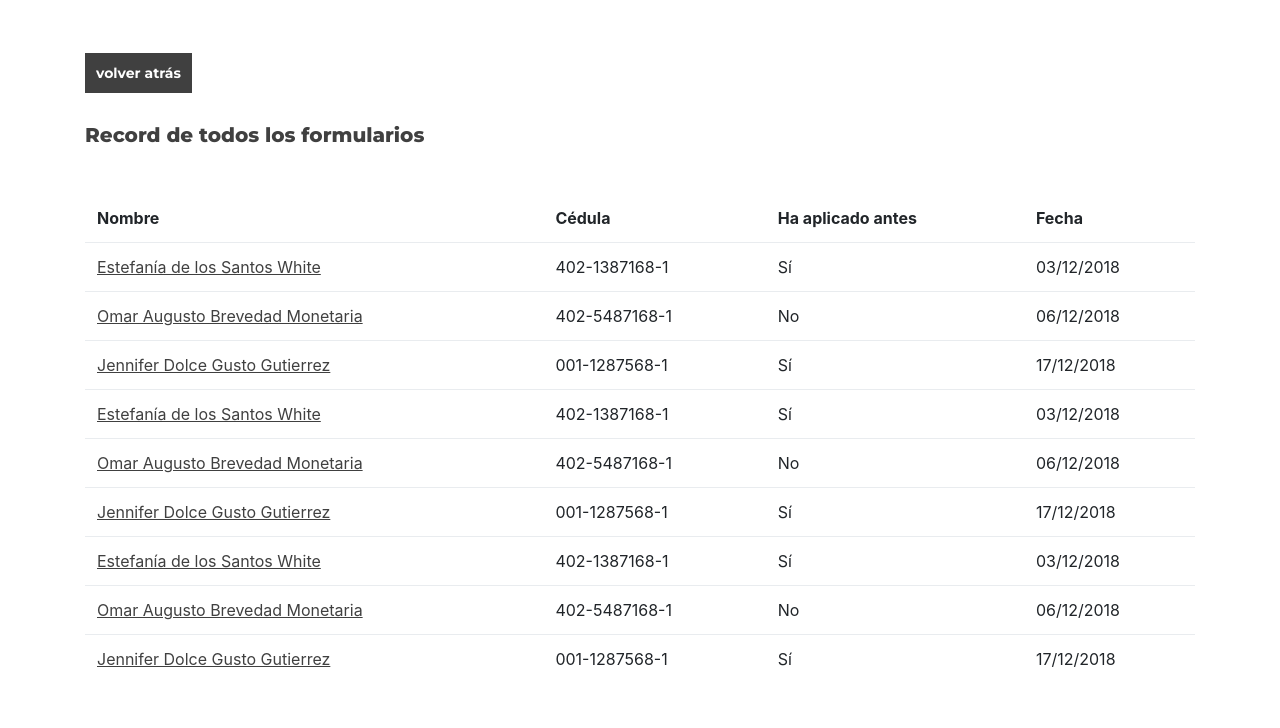
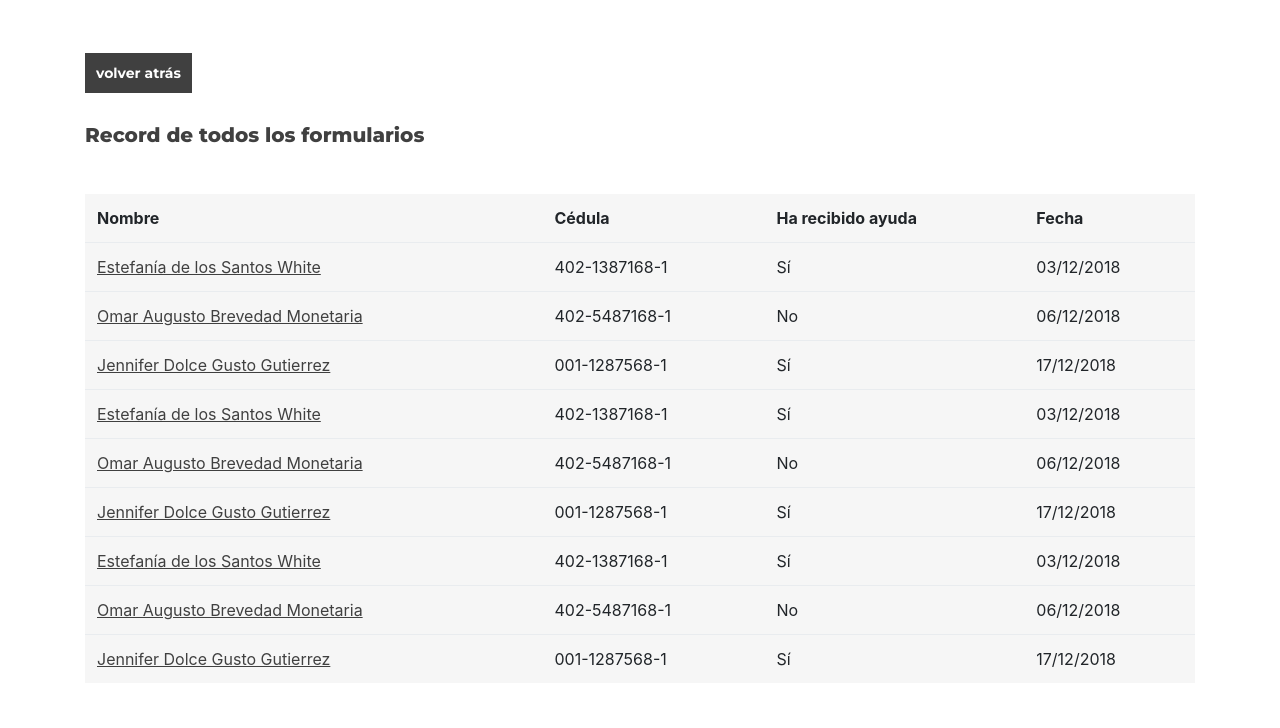
Before and after one commit to ManuelLoraA/heartcare-do, a website: page record.html in a window 1280 px wide. Shown: the top 728 px of the page. Drawn offline with nearby package versions, Linux system fonts and the light colour scheme.

Commit message:
table background and section change

```diff
--- a/record.html
+++ b/record.html
@@ -38,7 +38,7 @@
                 <tr>
                     <th scope="col">Nombre</th>
                     <th scope="col">Cédula</th>
-                    <th scope="col">Ha aplicado antes</th>
+                    <th scope="col">Ha recibido ayuda</th>
                     <th scope="col">Fecha</th>
                 </tr>
             </thead>
--- a/scss/main-stylesheet.scss
+++ b/scss/main-stylesheet.scss
@@ -273,6 +273,7 @@ label {
 // RECORDS
 .table {
     margin-top: 40px;
+    background-color: #80808012;
 }
 
 .table thead th {
```
Also changed, not shown: css/main.css.
